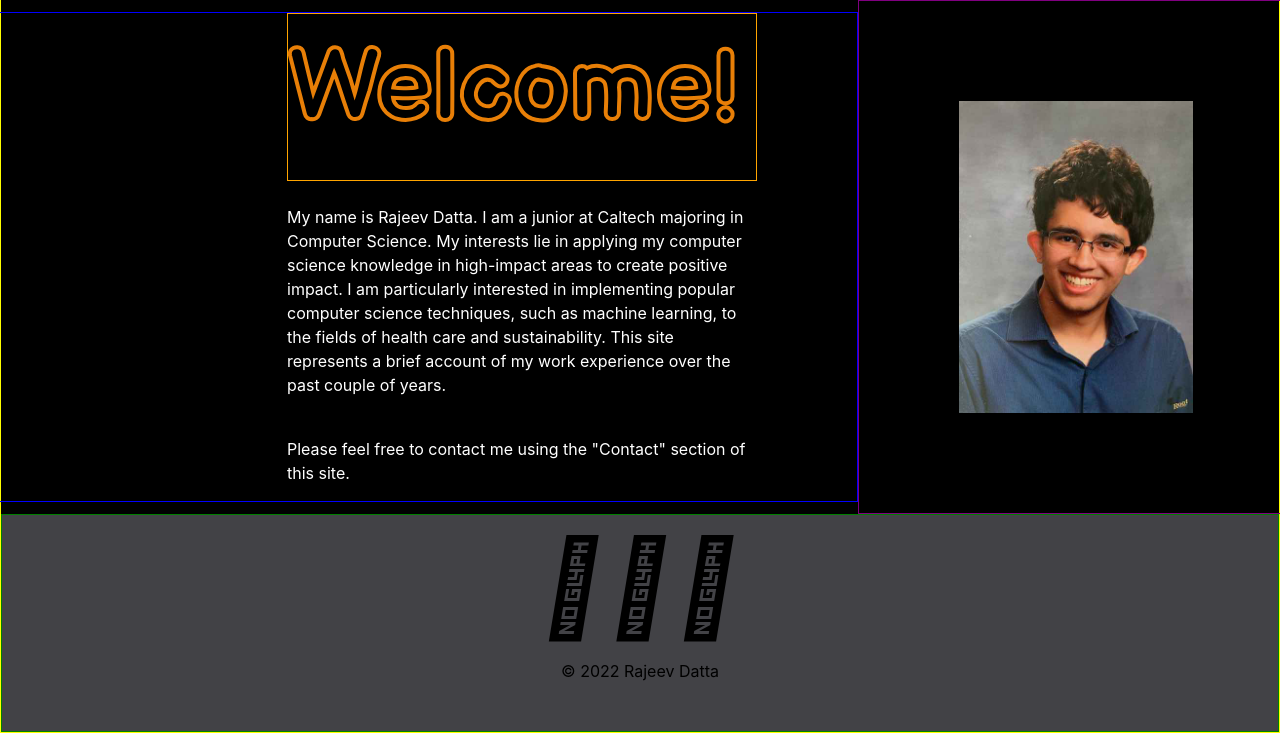
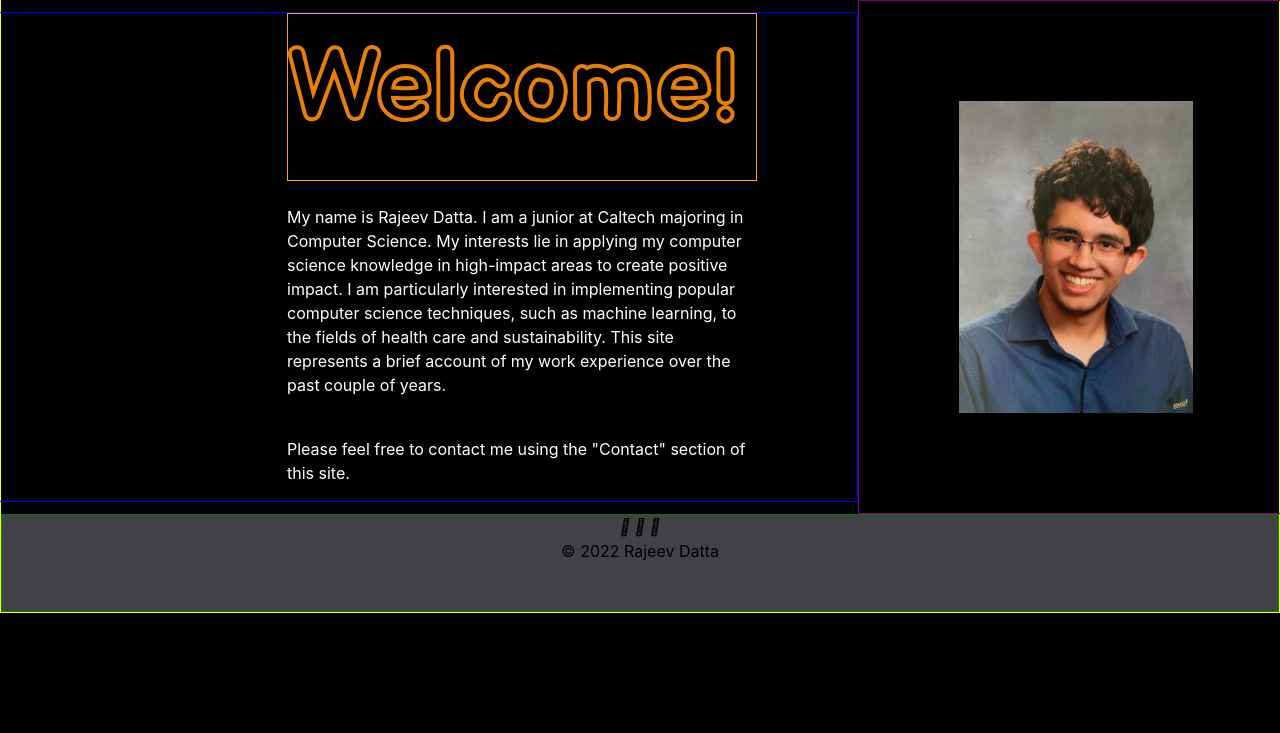
Before and after one commit to rajeev-datta/rajeev-datta.github.io, a Jekyll site: the page index.html, which Jekyll copies as it is, in a window 1280 px wide. Shown: the part 279-1012 px from the top of the page. Built offline with Jekyll 4.4.1, drawn with Linux system fonts in a browser that asks for light colours; after the commit the page ends 900 px from its top, so only the background shows below that.

Commit message:
adding resume

```diff
--- a/contact.html
+++ b/contact.html
@@ -35,9 +35,9 @@
           </div>
         </div>
         <div id="footer">
-          <a href="https://github.com/rajeev-datta"><i class="fab fa-github" style="font-size:96px; color:black;"></i></a>
-          <a href="https://www.linkedin.com/in/rajeev-datta-1795ba1b1/"><i class="fab fa-linkedin" style="font-size:96px; color:black;"></i></a>
-          <a href="https://www.facebook.com/rajeev.datta.927"><i class="fab fa-facebook-f" style="font-size:96px; color:black;"></i></a>
+          <a href="https://github.com/rajeev-datta"><i class="fab fa-github" style="color:black;"></i></a>
+          <a href="https://www.linkedin.com/in/rajeev-datta-1795ba1b1/"><i class="fab fa-linkedin" style="color:black;"></i></a>
+          <a href="https://www.facebook.com/rajeev.datta.927"><i class="fab fa-facebook-f" style="color:black;"></i></a>
           <p>© 2022 Rajeev Datta</p>
         </div>
       </div>
--- a/css/style.css
+++ b/css/style.css
@@ -163,6 +163,10 @@ body {
         padding-right: 100px;
 }
 
+#resumePref {
+        padding: 100px;
+}
+
 #photo {
         padding: 100px;
         border: 1px solid purple;
--- a/index.html
+++ b/index.html
@@ -56,9 +56,9 @@
       </div>
 
       <div id="footer">
-          <a href="https://github.com/rajeev-datta"><i class="fab fa-github" style="font-size:96px; color:black;"></i></a>
-          <a href="https://www.linkedin.com/in/rajeev-datta-1795ba1b1/"><i class="fab fa-linkedin" style="font-size:96px; color:black;"></i></a>
-          <a href="https://www.facebook.com/rajeev.datta.927"><i class="fab fa-facebook-f" style="font-size:96px; color:black;"></i></a>
+          <a href="https://github.com/rajeev-datta"><i class="fab fa-github" style="color:black;"></i></a>
+          <a href="https://www.linkedin.com/in/rajeev-datta-1795ba1b1/"><i class="fab fa-linkedin" style="color:black;"></i></a>
+          <a href="https://www.facebook.com/rajeev.datta.927"><i class="fab fa-facebook-f" style="color:black;"></i></a>
         <p>© 2022 Rajeev Datta</p>
       </div>
     </div>
--- a/projects.html
+++ b/projects.html
@@ -87,9 +87,9 @@
           </div>
         </div>
         <div id="footer">
-          <a href="https://github.com/rajeev-datta"><i class="fab fa-github" style="font-size:96px; color:black;"></i></a>
-          <a href="https://www.linkedin.com/in/rajeev-datta-1795ba1b1/"><i class="fab fa-linkedin" style="font-size:96px; color:black;"></i></a>
-          <a href="https://www.facebook.com/rajeev.datta.927"><i class="fab fa-facebook-f" style="font-size:96px; color:black;"></i></a>
+          <a href="https://github.com/rajeev-datta"><i class="fab fa-github" style="color:black;"></i></a>
+          <a href="https://www.linkedin.com/in/rajeev-datta-1795ba1b1/"><i class="fab fa-linkedin" style="color:black;"></i></a>
+          <a href="https://www.facebook.com/rajeev.datta.927"><i class="fab fa-facebook-f" style="color:black;"></i></a>
           <p>© 2022 Rajeev Datta</p>
         </div>
       </div>
```
Also changed, not shown: resume.html (+4 -4 lines).
